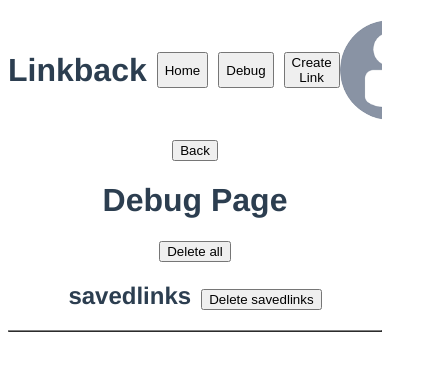
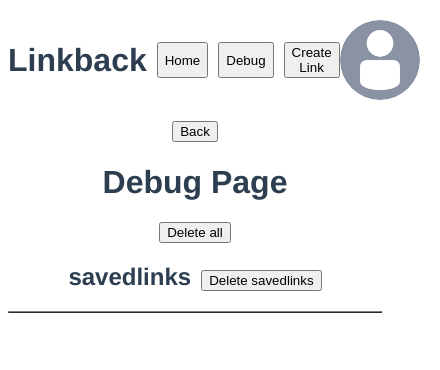
Before and after one commit to sdwr/linkback, a Vue app: page /debug in a window 390 px wide. Shown: the top 370 px of the page, 440 px wide, since content can reach past the window. Built offline with nearby package versions, Linux system fonts and the light colour scheme; no server answers.

Commit message:
page header styling on mobile + debug page formatting

```diff
--- a/src/components/DebugPage.vue
+++ b/src/components/DebugPage.vue
@@ -103,9 +103,14 @@ export default {
       data.forEach(obj => {
           const tr = document.createElement('tr');
           Object.keys(obj).forEach(key => {
-              const td = document.createElement('td');
-              td.textContent = obj[key];
+            const td = document.createElement('td');
               tr.appendChild(td);
+              //create a div inside the cell to force height and overflow
+              const div = document.createElement('div');
+              div.textContent = obj[key];
+              div.style.maxHeight = '70px';
+              div.style.overflow = 'auto';
+              td.appendChild(div);
           });
           tbody.appendChild(tr);
       });
--- a/src/components/PageHeader.vue
+++ b/src/components/PageHeader.vue
@@ -1,5 +1,6 @@
 <template>
-<div class="main-container">
+<div>
+  <div v-if="!isOnMobile" class="main-container-desktop">
     <div class="page-header">
       <h1>{{ siteTitle }}</h1>
       <div class="page-header-buttons">
@@ -15,6 +16,23 @@
       <UserCard :user="user" />
     </div>
   </div>
+  <div v-else class="main-container-mobile">
+    <div class="page-header">
+      <h1>{{ siteTitle }}</h1>
+      <div class="page-header-buttons">
+        <button @click="goToLanding">Home</button>
+        <button @click="goToDebug">Debug</button>
+        <button @click="goToCreateLink">Create Link</button>
+      </div>
+      <div class="user-card-mobile">
+        <UserCard :user="user" />
+      </div>
+    </div>
+    <div class="page-title-mobile">
+      <h1>{{ pageTitle }}</h1>
+    </div>
+  </div>
+</div>
 
 </template>
 
@@ -28,6 +46,9 @@ export default {
     UserCard
   },
   computed: {
+    isOnMobile() {
+      return this.$store.getters.getIsOnMobile
+    },
     user() {
       return this.$store.getters.getUser || {}
     },
@@ -54,7 +75,8 @@ export default {
 }
 </script>
 <style scoped>
-.main-container {
+/* different version of header for desktop vs mobile */
+.main-container-desktop {
   display: flex;
   width: 100%;
   height: 100px;
@@ -67,6 +89,8 @@ export default {
 .page-header {
   display: flex;
   align-items: center;
+  width: 100%;
+  justify-content: space-between;
 }
 
 .page-header-buttons {
@@ -82,4 +106,16 @@ export default {
 .user-card {
   /* Additional styling for the user card */
 }
+
+/* mobile version */
+/* put the page title below the site buttons */
+.main-container-mobile {
+  display: flex;
+  flex-direction: column;
+  align-items: center;
+}
+
+.page-title-mobile {
+
+}
 </style>
--- a/src/components/UserCard.vue
+++ b/src/components/UserCard.vue
@@ -2,8 +2,8 @@
   <div class="user-card">
     <img class="user-thumbnail" :src="userThumbnail" alt="User thumbnail" />
     <div class="user-info">
-    <div class="user-link"><a :href="`/user/test`" @click.prevent="goToUserPage()">{{user.username}}</a></div>
-    <div class="user-link"><a :href="`/user/test`" @click.prevent="goToUserPage()">{{user.id}}</a></div>
+      <div class="user-link"><a :href="`/user/test`" @click.prevent="goToUserPage()">{{user.username}}</a></div>
+      <div class="user-link"><a :href="`/user/test`" @click.prevent="goToUserPage()">{{user.id}}</a></div>
     </div>
   </div>
 </template>
@@ -37,11 +37,10 @@ export default {
 }
 .user-info  {
   margin-left: 20px;
-  width: 150px;
 }
 .user-thumbnail {
   height: 100%;
-  width: 100px;
+  width: 80px;
   border-radius: 50%;
 }
 .user-link {
```
Lines whose indentation alone changed are shown as unchanged.
